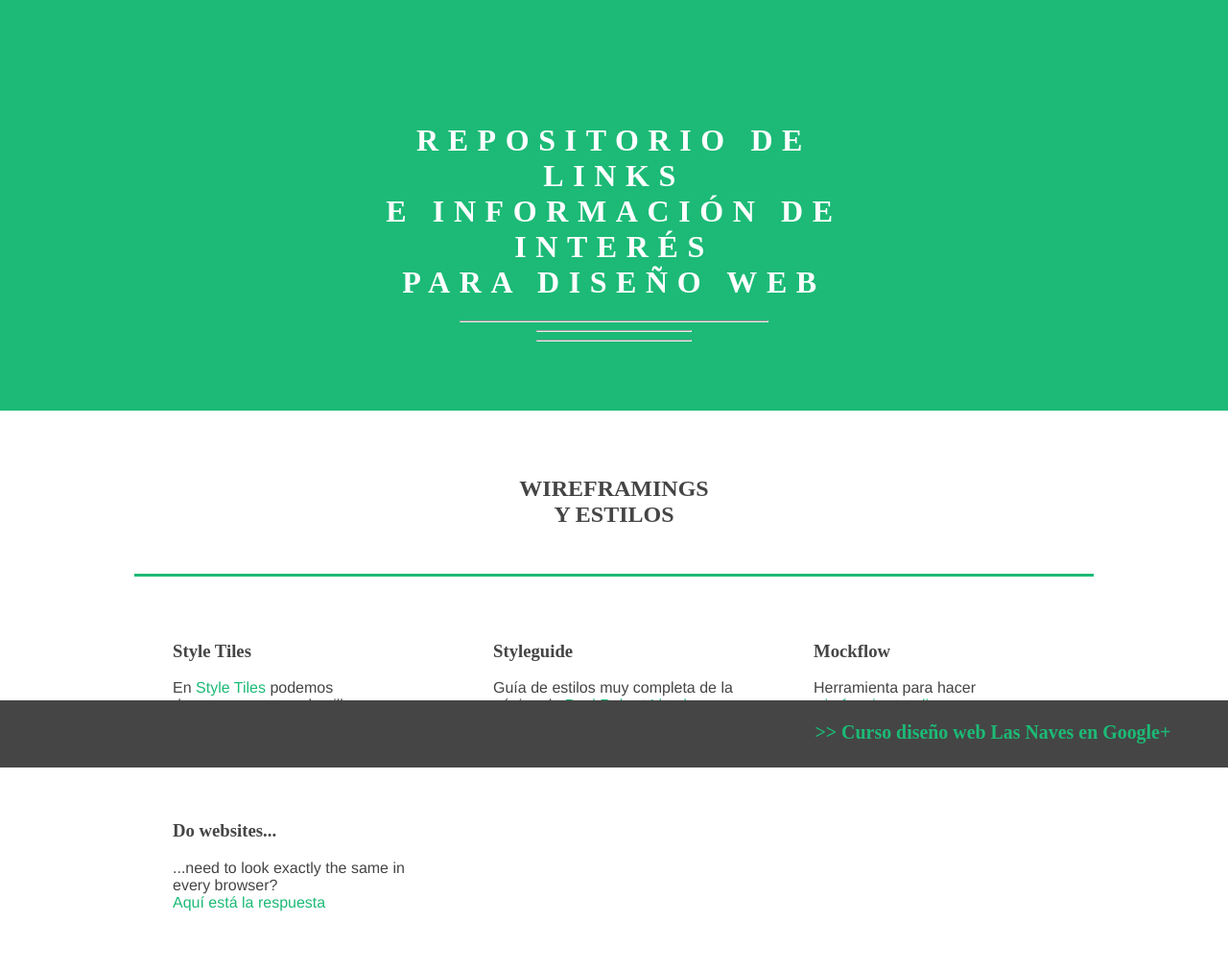
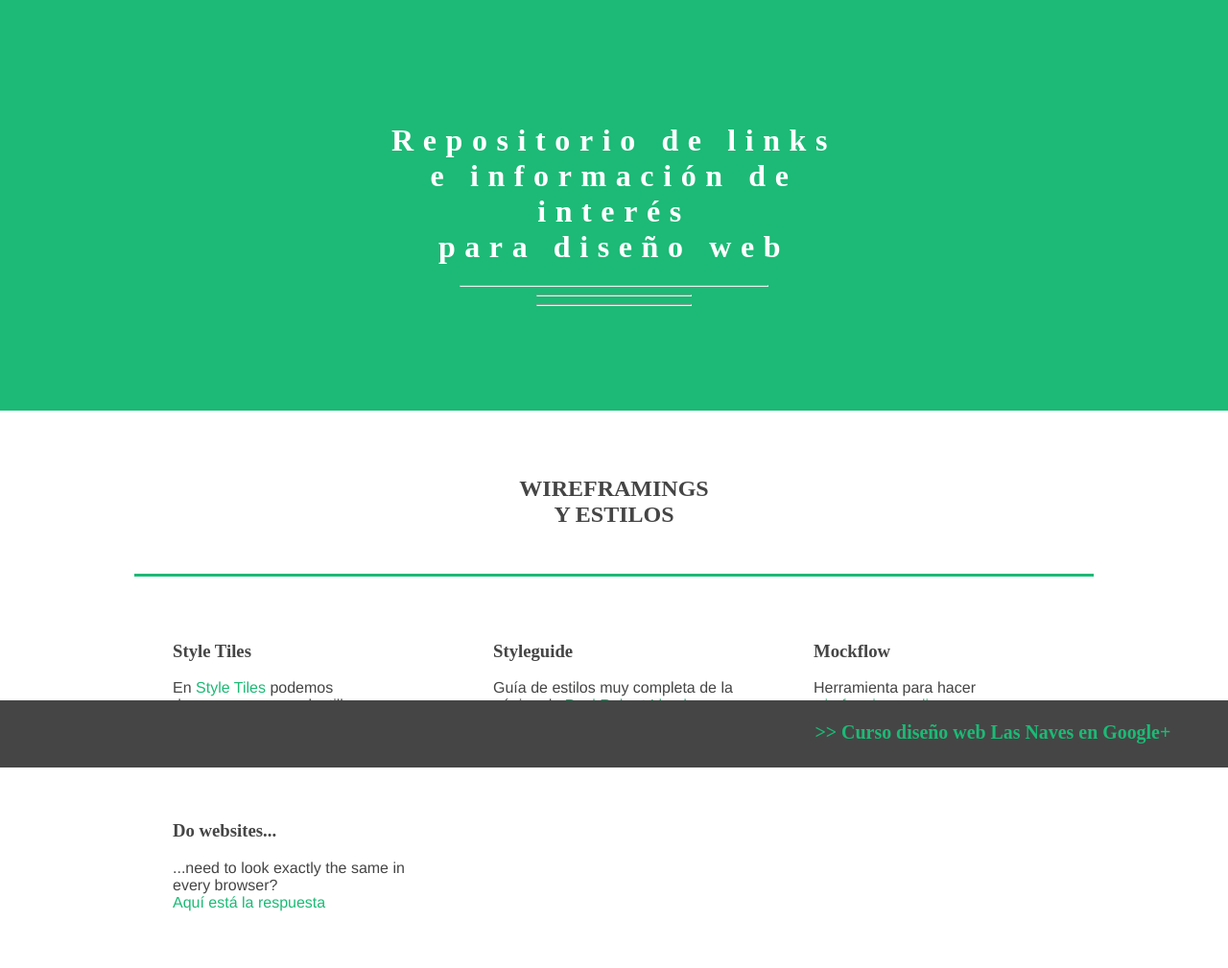
Before and after one commit to neusoftheworld/weblinks, a plain HTML site: page index.html in a window 1280 px wide. Shown: the top 1009 px of the page at 96% size. Drawn offline with Linux system fonts and the light colour scheme.

Commit message:
cambio 2 del nombre de la web

```diff
--- a/index.html
+++ b/index.html
@@ -10,7 +10,7 @@
 
 	<header>
 		<div class="maintitle">
-			<h1><span>REPOSITORIO DE LINKS</span> <br>E INFORMACIÓN DE INTERÉS <br> PARA DISEÑO WEB</h1>
+			<h1><span>Repositorio de links</span> <br>e información de interés <br> para diseño web</h1>
 			<hr class="llarg"><hr><hr>
 		</div>
 
```
